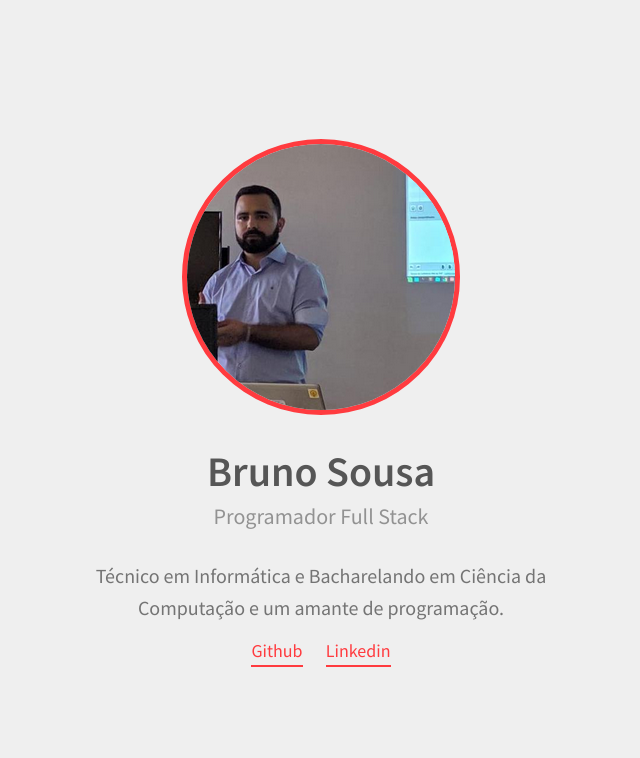
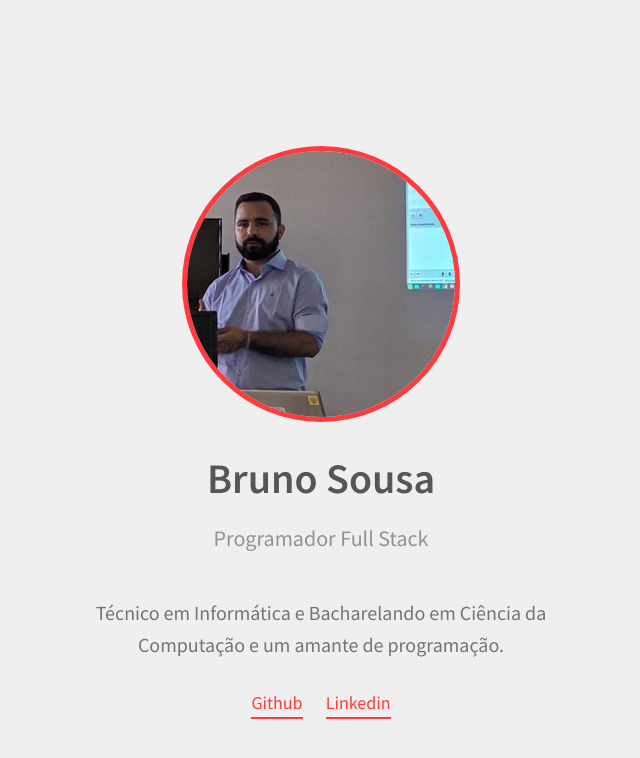
Before and after one commit to brunosousadev/brunosousadev.github.io, a plain HTML site: page index.html in a window 1280 px wide. Shown: the whole page, without its empty margins (319-959 px from the left). Drawn offline with Linux system fonts and the light colour scheme.

Commit message:
Modificando o css

```diff
--- a/styles.css
+++ b/styles.css
@@ -1,8 +1,9 @@
 * {
   padding: 0;
-  margin: 0;
   outline: 0;
   box-sizing: border-box;
+  margin-top: 15px;
+  margin-bottom: 15px;
 }
 
 html,
@@ -34,8 +35,7 @@ body {
 
 #wrapper h1 {
   font-size: 42px;
-  font-weight: 600;
-  margin-top: 30px;
+  font-weight: 20px;
 }
 
 #wrapper h2 {
@@ -62,6 +62,7 @@ body {
 
 #wrapper .links {
   margin-top: 15px;
+
 }
 
 #wrapper .links a {
```
